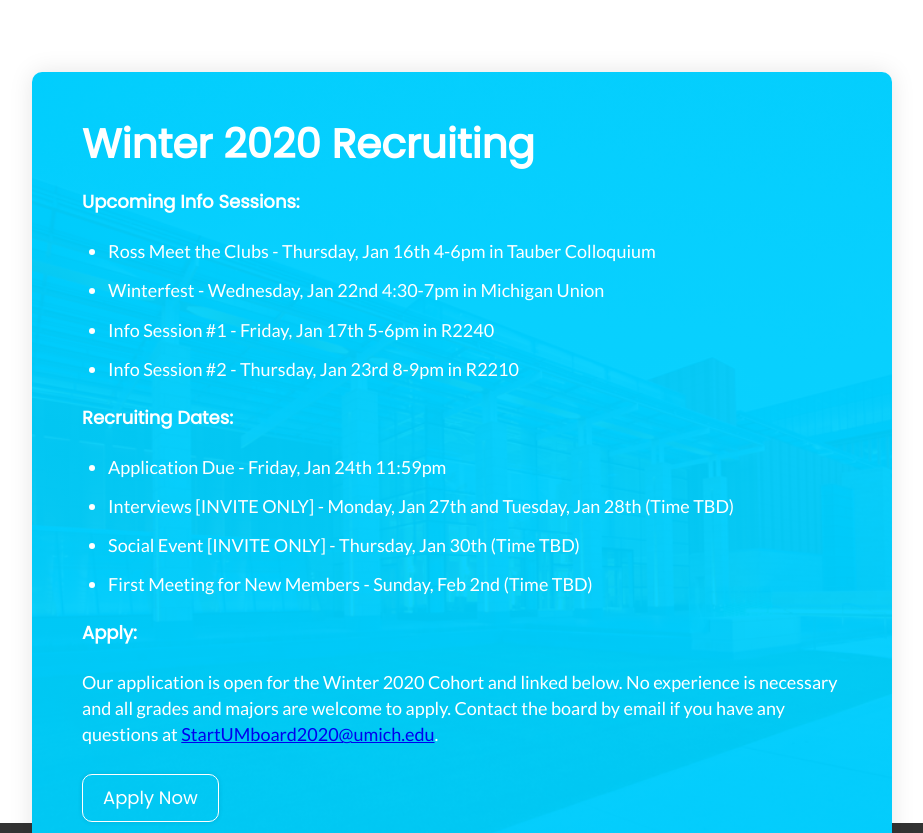
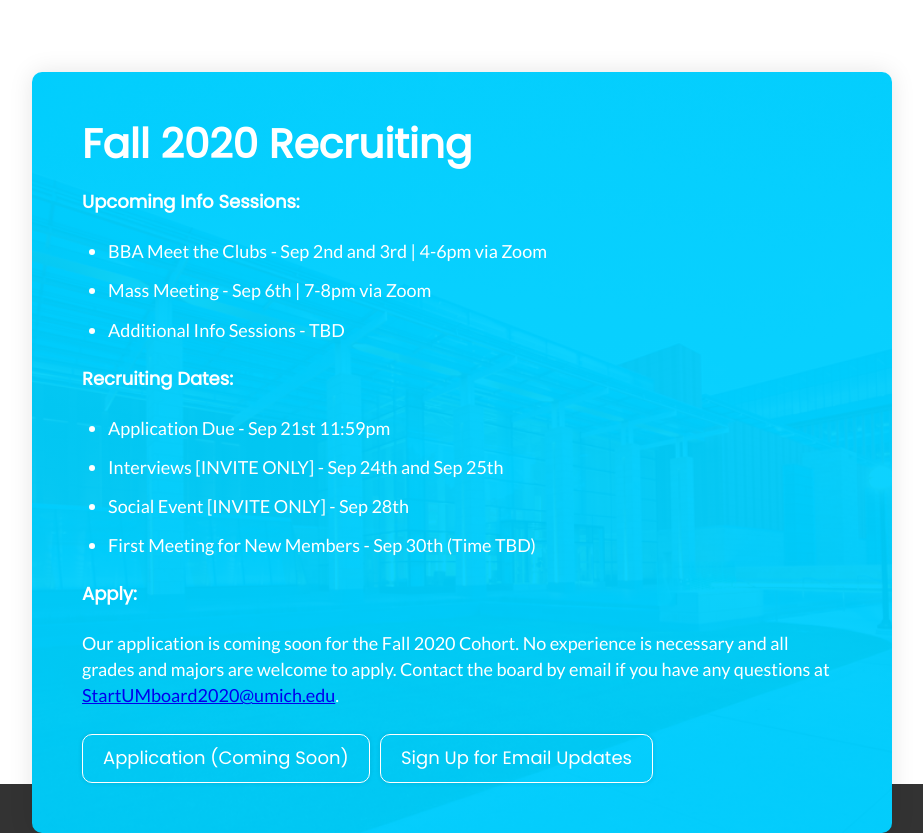
Before and after one commit to nathanhleung/startum.co, a Gatsby site: page / in a window 1280 px wide. Shown: the part 1594-2427 px from the top of the page, without its empty margins (178-1101 px from the left). Built offline with nearby package versions, Linux system fonts and the light colour scheme; Gatsby itself is replaced by a stand-in of ours.

Commit message:
updated site with fall2020 recruitment info

```diff
--- a/src/pages/index.js
+++ b/src/pages/index.js
@@ -190,46 +190,34 @@ const IndexPage = ({ location }) => {
       </Process>
       <Apply>
         <ApplyContent id="apply">
-          <h1>Winter 2020 Recruiting</h1>
+          <h1>Fall 2020 Recruiting</h1>
           <p>
             <h4>Upcoming Info Sessions:</h4>
             <ul>
-              <li>
-                Ross Meet the Clubs - Thursday, Jan 16th 4-6pm in Tauber
-                Colloquium
-              </li>
-              <li>
-                Winterfest - Wednesday, Jan 22nd 4:30-7pm in Michigan Union
-              </li>
-              <li>Info Session #1 - Friday, Jan 17th 5-6pm in R2240</li>
-              <li>Info Session #2 - Thursday, Jan 23rd 8-9pm in R2210</li>
+              <li>BBA Meet the Clubs - Sep 2nd and 3rd | 4-6pm via Zoom</li>
+              <li>Mass Meeting - Sep 6th | 7-8pm via Zoom</li>
+              <li>Additional Info Sessions - TBD</li>
             </ul>
             <h4>Recruiting Dates:</h4>
             <ul>
-              <li>Application Due - Friday, Jan 24th 11:59pm</li>
-              <li>
-                Interviews [INVITE ONLY] - Monday, Jan 27th and Tuesday, Jan
-                28th (Time TBD)
-              </li>
-              <li>
-                Social Event [INVITE ONLY] - Thursday, Jan 30th (Time TBD)
-              </li>
-              <li>First Meeting for New Members - Sunday, Feb 2nd (Time TBD)</li>
+              <li>Application Due - Sep 21st 11:59pm</li>
+              <li>Interviews [INVITE ONLY] - Sep 24th and Sep 25th</li>
+              <li>Social Event [INVITE ONLY] - Sep 28th</li>
+              <li>First Meeting for New Members - Sep 30th (Time TBD)</li>
             </ul>
             <h4>Apply:</h4>
-            Our application is open for the Winter 2020 Cohort and linked below.
-            No experience is necessary and all grades and majors are welcome to
+            Our application is coming soon for the Fall 2020 Cohort. No
+            experience is necessary and all grades and majors are welcome to
             apply. Contact the board by email if you have any questions at{' '}
             <a href="mailto:StartUMboard2020@umich.edu">
               StartUMboard2020@umich.edu
             </a>
             .
           </p>
-          <Button
-            href="https://docs.google.com/forms/d/e/1FAIpQLSdlAbjXZxV-6jv_d353_R1nW0Tdtg6l9KhZk9T8pQopkQCxGw/viewform?usp=sf_link"
-            target="_blank"
-          >
-            Apply Now
+          <Button>Application (Coming Soon)</Button>
+          <span>&nbsp;&nbsp;&nbsp;</span>
+          <Button href="https://forms.gle/2KQgRMoZGJbz6nEQ9" target="_blank">
+            Sign Up for Email Updates
           </Button>
         </ApplyContent>
       </Apply>
@@ -237,4 +225,6 @@ const IndexPage = ({ location }) => {
   )
 }
 
+// put back in application button once we have application link
+// href="/" target="_blank"
 export default IndexPage
```
